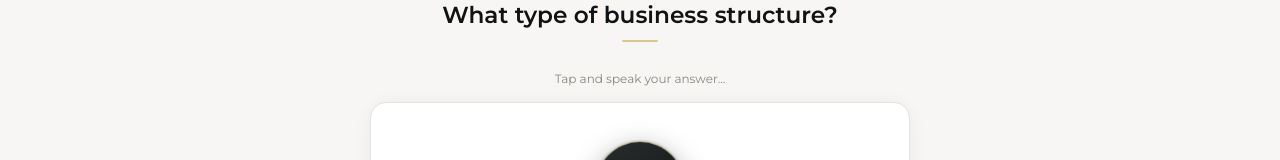
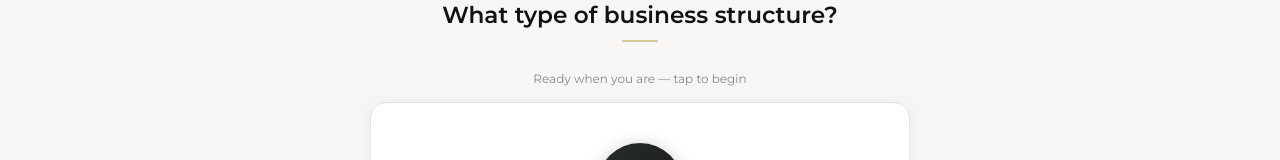
Before and after one commit to HordyVelocity/agent-99, a React app in the folder frontend/: page / in a window 1280 px wide. Both pictures are taken after a click on the button "Begin Session". Shown: the part 163-323 px from the top of the page. Built offline with nearby package versions, Linux system fonts and the light colour scheme; the HTML template or start-up script is replaced by a standard one.

Commit message:
Voice: Q1 tap-to-begin prompt, remove auto-activate on session start

```diff
--- a/frontend/src/pages/page009/Page009.tsx
+++ b/frontend/src/pages/page009/Page009.tsx
@@ -88,7 +88,6 @@ export default function Page009() {
   const [error, setError] = useState<string|null>(null)
   const [sessionStarted, setSessionStarted] = useState(false)
 
-  useEffect(() => { if (sessionStarted) activate() }, [sessionStarted])
   useEffect(() => { selectedRef.current = selected }, [selected])
 
   const q = QUESTIONS[current]
@@ -276,7 +275,7 @@ export default function Page009() {
         </p>
         <h2 style={{fontSize:"1.45rem",fontWeight:600,color:CHARCOAL,marginBottom:"8px",textAlign:"center",maxWidth:"460px",lineHeight:1.35}}>{q.label}</h2>
         <div style={{width:"36px",height:"2px",background:GOLD,borderRadius:"1px",marginBottom:"28px",opacity:0.5}}></div>
-        <p style={{fontSize:"0.75rem",color:MUTED,marginBottom:"14px",textAlign:"center"}}>Tap and speak your answer...</p>
+        <p style={{fontSize:"0.75rem",color:MUTED,marginBottom:"14px",textAlign:"center"}}>{current===0 && micState==="idle" ? "Ready when you are — tap to begin" : "Tap and speak your answer..."}</p>
         <div style={{background:WHITE,borderRadius:"16px",padding:"28px 24px",width:"100%",maxWidth:"540px",boxShadow:"0 2px 18px rgba(0,0,0,0.05)",border:`1px solid ${BORDER}`}}>
           <div style={{display:"flex",flexDirection:"column",alignItems:"center",marginBottom:"22px"}}>
             <MicButton micState={micState} onToggle={toggle}/>
```
